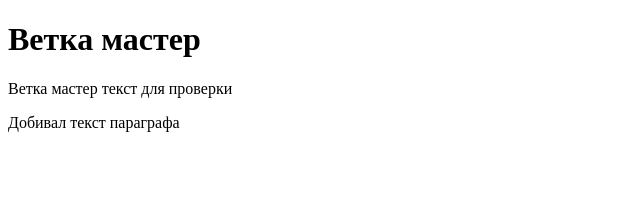
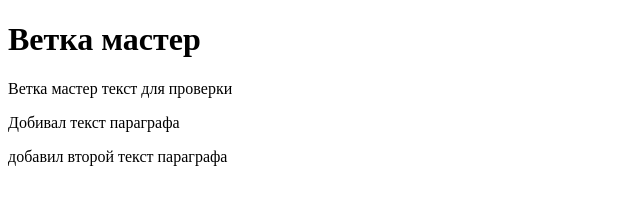
Before and after one commit to bal-alexej/gittest, a plain HTML site: page git_tutorial/work/hello.html in a window 1280 px wide. Shown: the whole page, without its empty margins (0-640 px from the left). Drawn offline with Linux system fonts and the light colour scheme.

Commit message:
Добавил второй текст параграфа

```diff
--- a/git_tutorial/work/hello.html
+++ b/git_tutorial/work/hello.html
@@ -9,5 +9,6 @@
     <h1>Ветка мастер</h1>
     <p>Ветка мастер текст для проверки</p>
     <p>Добивал текст параграфа</p>
+    <p>добавил второй текст параграфа</p>
   </body>
 </html>
```
